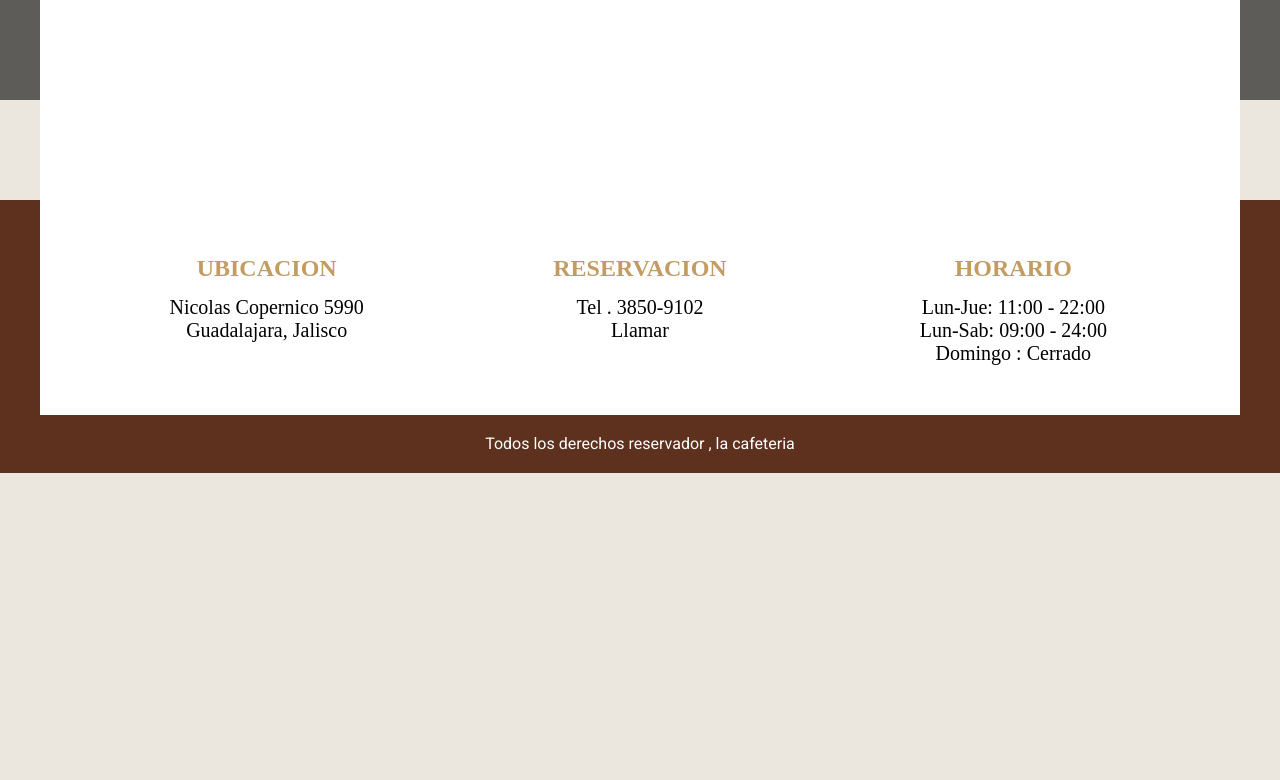
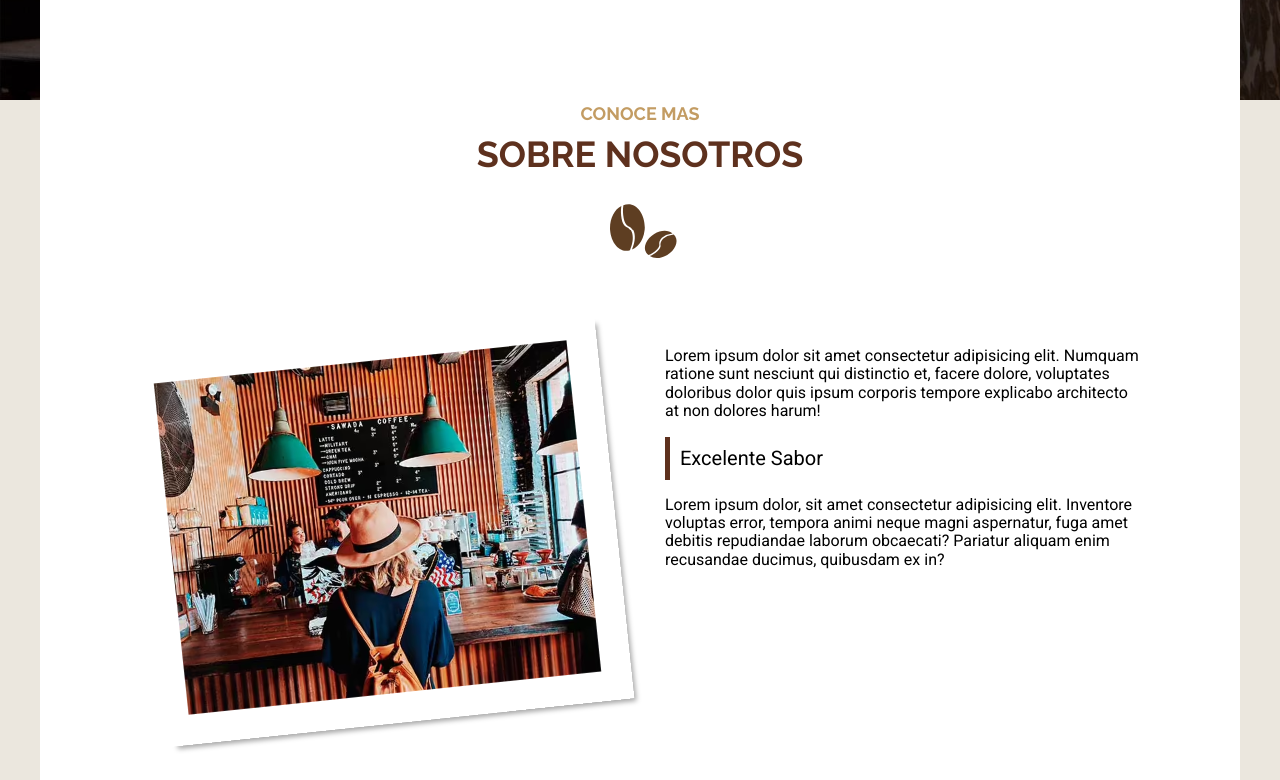
Before and after one commit to DevMeans/cafeteria, a website: page nosotros.html in a window 1280 px wide. Shown: the part 600-1380 px from the top of the page. Before the commit the page ends 1073 px from the top, so only its background shows below. Drawn offline with Linux system fonts and the light colour scheme; a web font is replaced by a local one.

Commit message:
Se creo la pagina de nosotros

```diff
--- a/nosotros.html
+++ b/nosotros.html
@@ -2,25 +2,23 @@
 <html lang="en">
 
 <head>
-    <meta charset="UTF-8">
-    <meta name="viewport" content="width=device-width, initial-scale=1.0">
+    <meta charset="UTF-8" />
+    <meta name="viewport" content="width=device-width, initial-scale=1.0" />
     <title>Document</title>
-    <link rel="stylesheet" href="build/css/app.css">
-    <link rel="preconnect" href="https://fonts.googleapis.com">
-    <link rel="preconnect" href="https://fonts.gstatic.com" crossorigin>
+    <link rel="stylesheet" href="build/css/app.css" />
+    <link rel="preconnect" href="https://fonts.googleapis.com" />
+    <link rel="preconnect" href="https://fonts.gstatic.com" crossorigin />
     <link
         href="https://fonts.googleapis.com/css2?family=Bona+Nova&family=Raleway:wght@700;900&family=Roboto:wght@400;700;900&display=swap"
-        rel="stylesheet">
+        rel="stylesheet" />
 </head>
 
 <body>
-
-
     <header class="header header-nosotros">
         <div class="contenido-header contenedor">
             <div class="barra">
                 <div class="logo">
-                    <img src="build/img/logo.svg" alt="Logo cafeteria">
+                    <img src="build/img/logo.svg" alt="Logo cafeteria" />
                 </div>
                 <nav class="nav-principal">
                     <a href="index.html">Inicio</a>
@@ -29,18 +27,36 @@
                     <a href="menu.html">Menu</a>
                     <a href="galeria.html">Galeria</a>
                     <a href="contacto.htmñ">Contacto</a>
-
                 </nav>
             </div>
             <div class="texto-header">
-                <h1>
-                   Una nueva experiencia cada dia
-                </h1>
+                <h1>Una nueva experiencia cada dia</h1>
             </div>
         </div>
     </header>
     <main class="contenedor contenido-principal">
-
+        <h2><span>conoce mas </span>sobre nosotros</h2>
+        <div class="contenido-nosotros">
+            <div class="imagen">
+                <picture>
+                    <source srcset="build/img/nosotros_sidebar.avif" type="image/avif" />
+                    <source srcset="build/img/nosotros_sidebar.webp" type="image/webp" />
+                    <source srcset="build/img/nosotros_sidebar.jpg" type="image/jpeg" />
+                    <img src="src/img/nosotros_sidebar.jpg" alt="" width="500" height="500" />
+                </picture>
+            </div>
+            <div class="texto">
+                <p>Lorem ipsum dolor sit amet consectetur adipisicing elit. Numquam ratione sunt nesciunt qui distinctio
+                    et, facere dolore, voluptates doloribus dolor quis ipsum corporis tempore explicabo architecto at
+                    non dolores harum!</p>
+                <blockquote>Excelente Sabor</blockquote>
+                <p>
+                    Lorem ipsum dolor, sit amet consectetur adipisicing elit. Inventore voluptas error, tempora animi
+                    neque magni aspernatur, fuga amet debitis repudiandae laborum obcaecati? Pariatur aliquam enim
+                    recusandae ducimus, quibusdam ex in?
+                </p>
+            </div>
+        </div>
     </main>
     <footer class="footer">
         <div class="contenedor contenido-footer bg-white">
@@ -50,7 +66,7 @@
                 <p>Guadalajara, Jalisco</p>
             </div>
             <div class="footer-box reservacion">
-                <h3> reservacion</h3>
+                <h3>reservacion</h3>
                 <p>Tel . 3850-9102</p>
                 <a href="tel:+51980904787">Llamar</a>
             </div>
@@ -61,9 +77,7 @@
                 <p>Domingo : Cerrado</p>
             </div>
         </div>
-        <p class="copy">
-            Todos los derechos reservador , la cafeteria
-        </p>
+        <p class="copy">Todos los derechos reservador , la cafeteria</p>
     </footer>
 </body>
 
--- a/src/scss/app.scss
+++ b/src/scss/app.scss
@@ -2,3 +2,4 @@
 @use 'header';
 @use 'footer';
 @use 'inicio';
+@use 'internas';
--- a/src/scss/base/_globales.scss
+++ b/src/scss/base/_globales.scss
@@ -32,6 +32,7 @@ a{
 img{
     max-width: 100%;
     display: block;
+    height: auto;
 }
 ul{
     list-style: none;
--- a/src/scss/header/_header.scss
+++ b/src/scss/header/_header.scss
@@ -5,7 +5,8 @@
     padding: 5rem 0;
     position: relative;
    // @include m.color;
-
+    background-repeat: no-repeat;
+    background-size: cover;
     @include m.tablet{
         min-height: 70rem;
     }
@@ -39,3 +40,6 @@
     background-image: url(../img/header_inicio.jpg);
   //  @include m.bgColor(yellow);
 }
+.header-nosotros{
+    background-image: url(../img/header_nosotros.jpg);
+}
--- /dev/null
+++ b/src/scss/internas/_index.scss
@@ -0,0 +1 @@
+@forward 'nosotros';
--- /dev/null
+++ b/src/scss/internas/_nosotros.scss
@@ -0,0 +1,31 @@
+@use "base/variables" as v;
+@use "base/mixins" as m;
+
+.contenido-nosotros {
+
+  @include m.tablet {
+    @include m.grid(2, 5rem);
+
+  }
+  .imagen {
+
+    margin-bottom: 5rem;
+    @include m.tablet{
+        margin-bottom: 0;
+    }
+    img {
+        margin: 0 auto;
+      transform: rotate(-6deg);
+      border: 3rem solid v.$blanco;
+      box-shadow: 9px 10px 5px -7px rgb(0 0 0 /0.35);
+    }
+  }
+  .texto {
+    blockquote{
+        margin: 0;
+        padding: 1rem;
+        border-left: .5rem solid v.$primario;
+        font-size: 2rem;
+    }
+  }
+}
```
Also changed, not shown: build/css/app.css.
